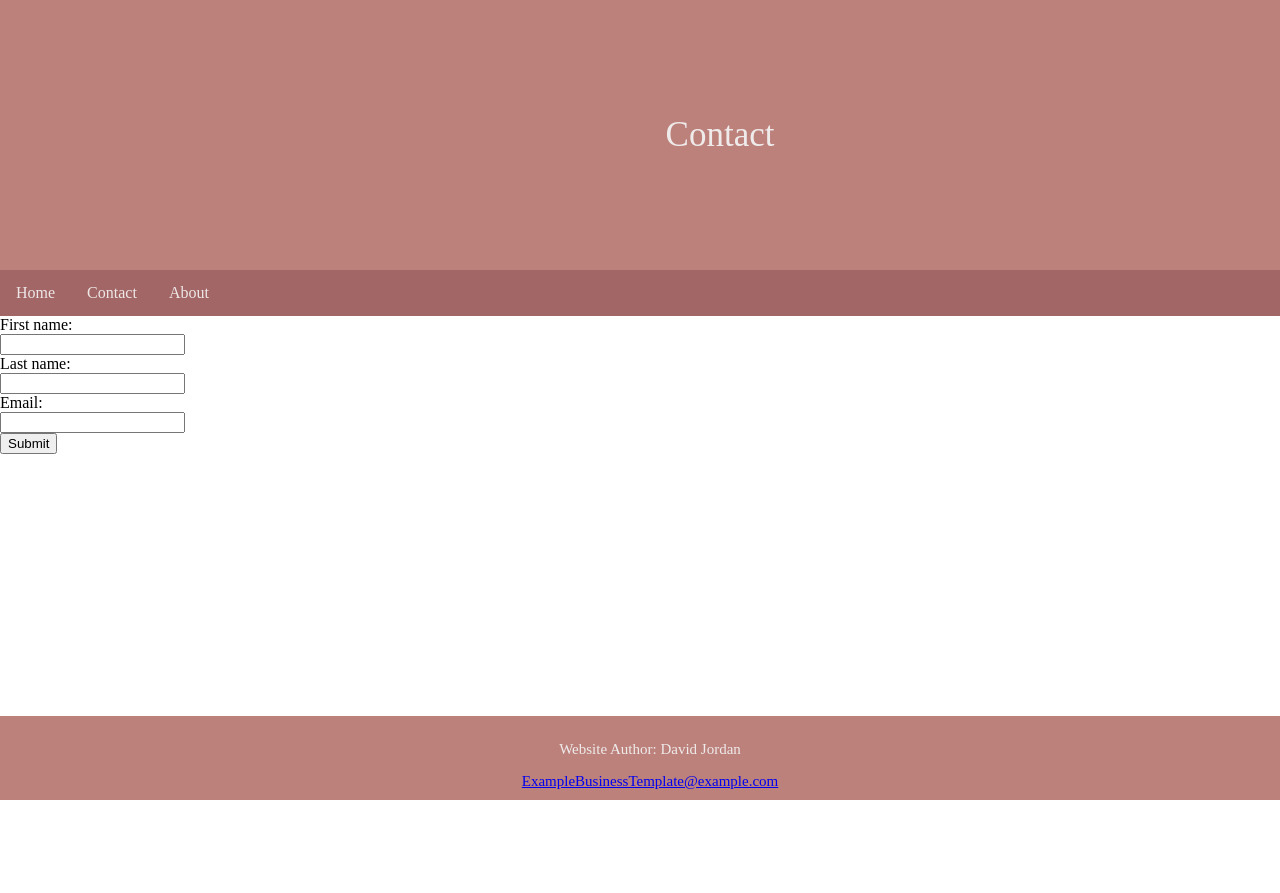
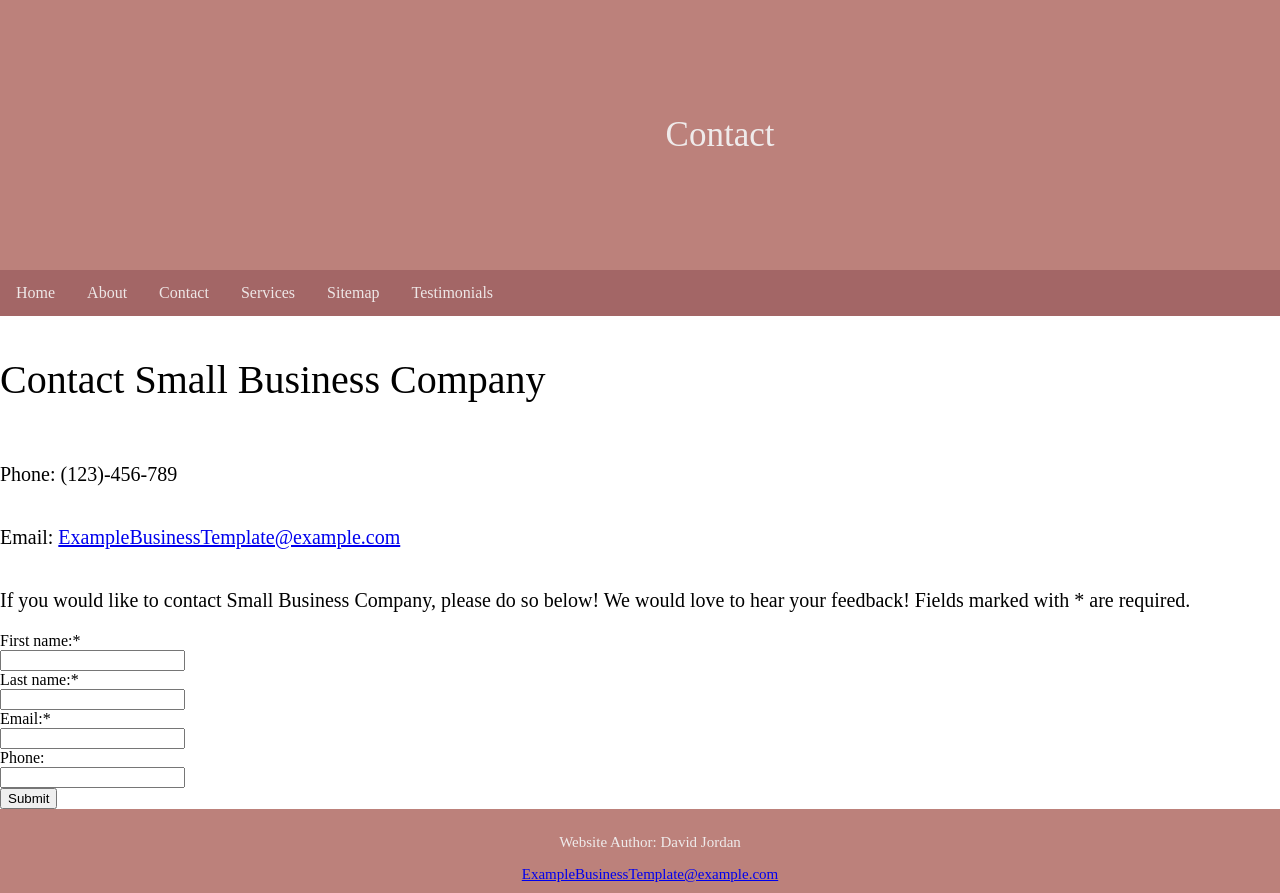
Before and after one commit to djorda83/djorda83, a plain HTML site: page contact.html in a window 1280 px wide. Shown: the top 893 px of the page. Before the commit the page ends 800 px from the top, so only its background shows below. Drawn offline with Linux system fonts and the light colour scheme.

Commit message:
Update contact.html

```diff
--- a/contact.html
+++ b/contact.html
@@ -7,7 +7,7 @@
   <link rel="stylesheet" href="mystylesheet.css">
   <!--Source: https://www.w3schools.com/tags/tag_meta.asp -->
     <meta charset="UTF-8">
-    <meta name="description" content="Small Business Website Template">
+    <meta name="description" content="Small Business Website Template Contact Page">
     <meta name="author" content="David Jordan">
     <meta name="viewport" content="width=device-width, initial-scale=1.0">
 </head>
@@ -20,21 +20,30 @@
     <!--Source: https://www.w3schools.com/css/css_navbar_horizontal.asp-->
     <ul>
       <li><a href="https://djorda83.github.io/djorda83/">Home</a></li>
-      <li><a href="#">Contact</a></li>
       <li><a href="https://djorda83.github.io/djorda83/about.html">About</a></li>
+      <li><a href="">Contact</a></li>
+      <li><a href="https://djorda83.github.io/djorda83/services.html">Services</a></li>
+      <li><a href="https://djorda83.github.io/djorda83/sitemap.html">Sitemap</a></li>
+      <li><a href="https://djorda83.github.io/djorda83/testimonials.html">Testimonials</a></li>
     </ul>
-
+    <p style="font-size: 40px; text-align: left;">Contact Small Business Company</p>
+    <p style="font-size: 20px;">Phone: (123)-456-789</p>
+    <!--Source: https://www.w3schools.com/tags/tryit.asp?filename=tryhtml_link_mailto-->
+    <p style="font-size: 20px;">Email: <a href="mailto:ExampleBusinessTemplate@example.com"> ExampleBusinessTemplate@example.com</a></p>
+    <p style="font-size: 20px; text-align: left;">If you would like to contact Small Business Company, please do so below! We would love to hear your feedback! Fields marked with * are required.</p>
 
     <!--
     Source:https://www.w3schools.com/html/html_forms.asp
     Source:https://developer.mozilla.org/en-US/docs/Web/HTML/Element/input/submit-->
-    <form>
-      <label for="first">First name:</label><br>
+    <form style="text-align: left">
+      <label for="first">First name:*</label><br>
       <input type="text" id="first" name="first" value=""><br>
-      <label for="last">Last name:</label><br>
+      <label for="last">Last name:*</label><br>
       <input type="text" id="last" name="last" value=""><br>
-      <label for="email">Email:</label><br>
+      <label for="email">Email:*</label><br>
       <input type="text" id="email" name="email" value=""><br>
+      <label for="phone">Phone:</label><br>
+      <input type="text" id="phone" name="phone" value=""><br>
       <input type="submit" />
     </form>
 
```
